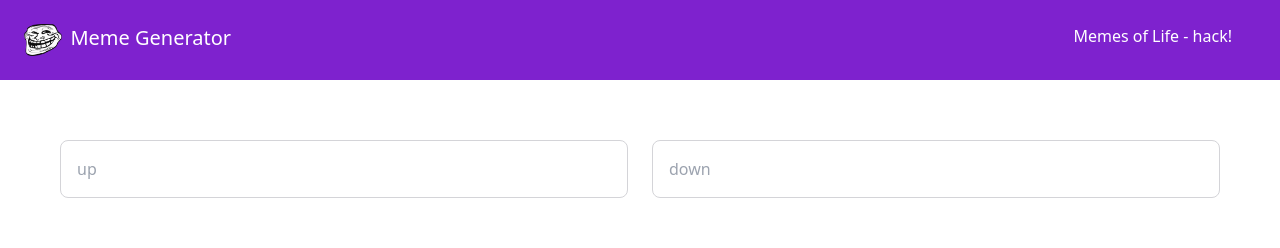
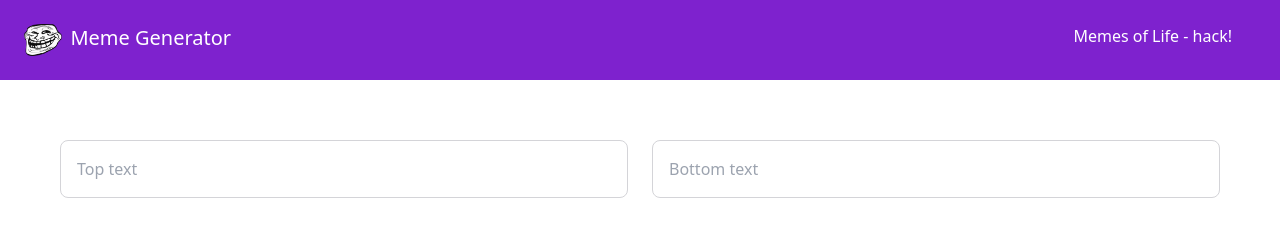
Before and after one commit to Nemo144/memegen, a React (Create React App) app: page / in a window 1280 px wide. Shown: the top 248 px of the page. Built offline with nearby package versions, Linux system fonts and the light colour scheme.

Commit message:
:construction: meme wip

```diff
--- a/src/components/Meme.jsx
+++ b/src/components/Meme.jsx
@@ -7,17 +7,16 @@ export const Meme = () => {
         <input
           type="text"
           className="w-full rounded-lg border-zinc-300 mr-6 bg-transparent border py-4 px-4 text-black outline-none focus:ring-2 focus:ring-gray-200"
-          placeholder="up"
-          name="name"
+          placeholder="Top text"
         />
 
         <input
           type="text"
           className="w-full rounded-lg border-zinc-300 bg-transparent border py-4 px-4 text-black outline-none focus:ring-2 focus:ring-gray-200"
-          placeholder="down"
-          name="name"
+          placeholder="Bottom text"
         />
       </div>
+
       <div className="m-14 my-11">
         <button
           className="w-full rounded-lg bg-purple-700 h-16 font-bold px-4 text-white outline-none focus:ring-2 focus:ring-gray-200"
```
Also changed, not shown: src/constants/index.js (+7 -0 lines).
